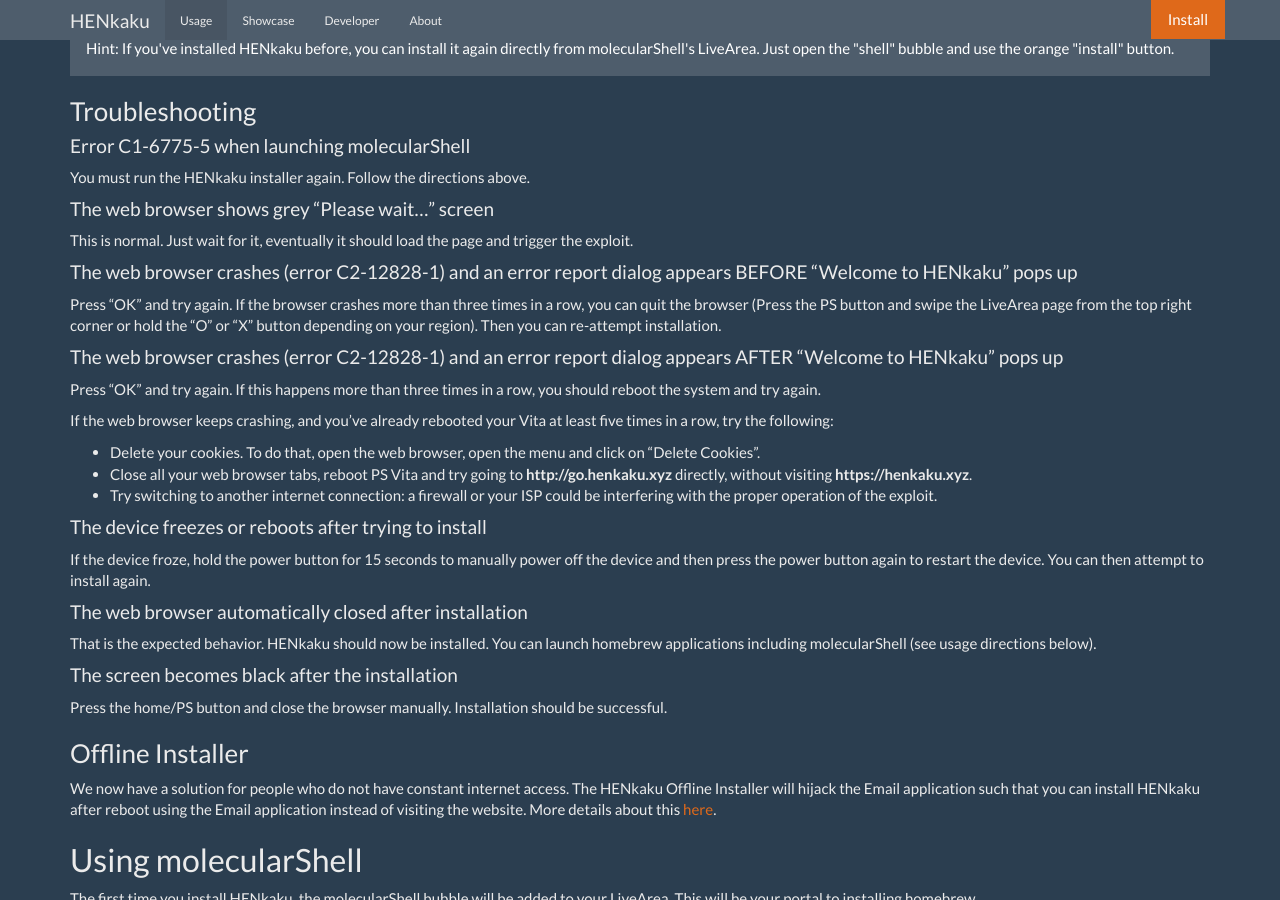
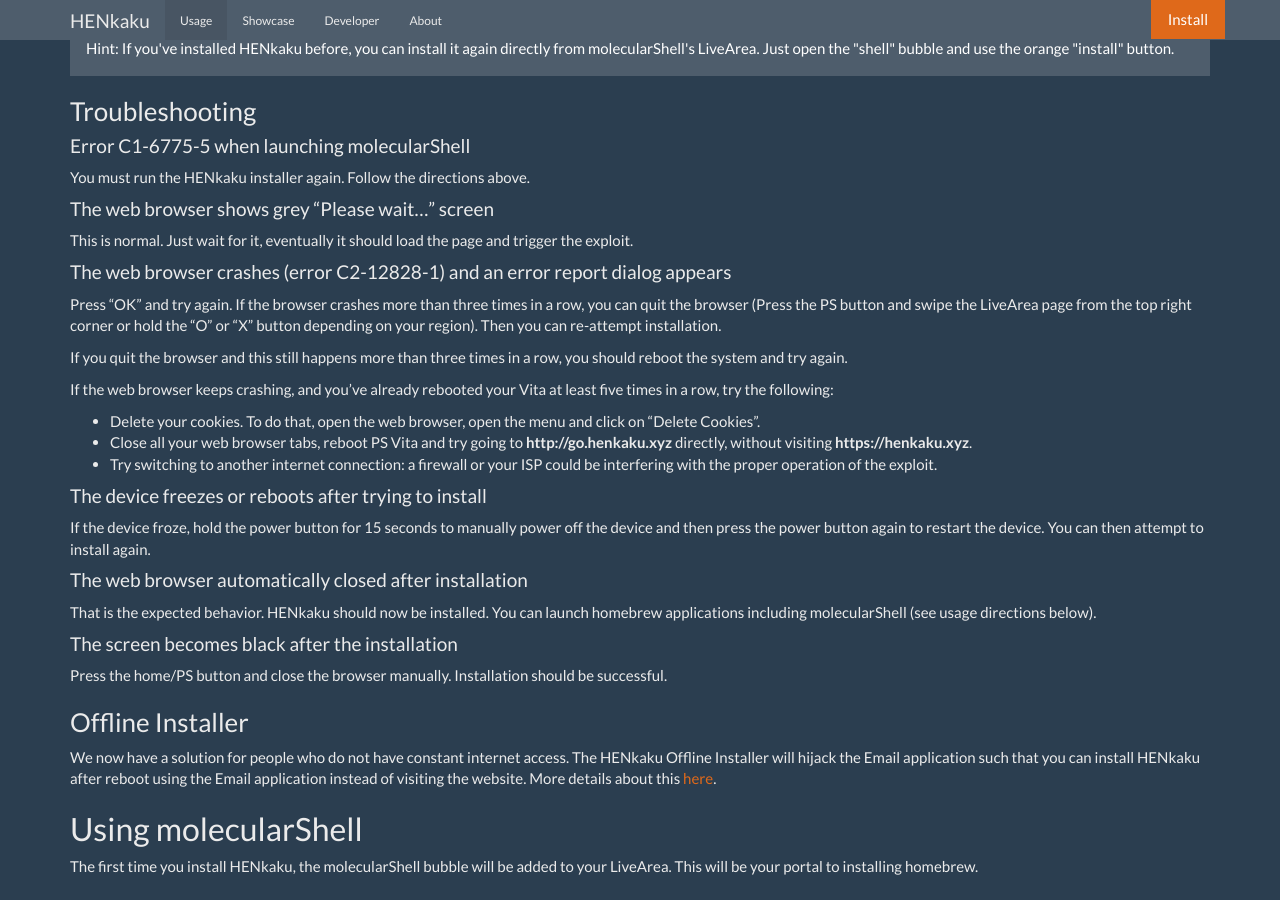
Before and after one commit to henkaku/henkaku.github.io, a Jekyll site: the page built from usage.md, in a window 1280 px wide and 900 px high, scrolled down 507 px. Built offline with Jekyll 4.4.1, drawn with Linux system fonts in a browser that asks for light colours.

```diff
--- a/usage.md
+++ b/usage.md
@@ -35,13 +35,11 @@ You must run the HENkaku installer again. Follow the directions above.
 
 This is normal. Just wait for it, eventually it should load the page and trigger the exploit.
 
-#### The web browser crashes (error C2-12828-1) and an error report dialog appears BEFORE "Welcome to HENkaku" pops up
+#### The web browser crashes (error C2-12828-1) and an error report dialog appears
 
 Press "OK" and try again. If the browser crashes more than three times in a row, you can quit the browser (Press the PS button and swipe the LiveArea page from the top right corner or hold the "O" or "X" button depending on your region). Then you can re-attempt installation.
 
-#### The web browser crashes (error C2-12828-1) and an error report dialog appears AFTER "Welcome to HENkaku" pops up
-
-Press "OK" and try again. If this happens more than three times in a row, you should reboot the system and try again.
+If you quit the browser and this still happens more than three times in a row, you should reboot the system and try again.
 
 If the web browser keeps crashing, and you've already rebooted your Vita at least five times in a row, try the following:
 
```
Also changed, not shown: changes.md (+6 -0 lines).
